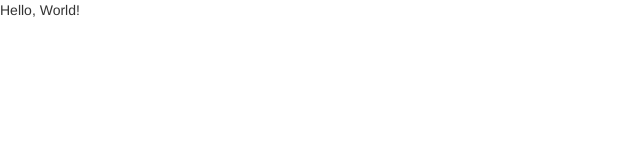
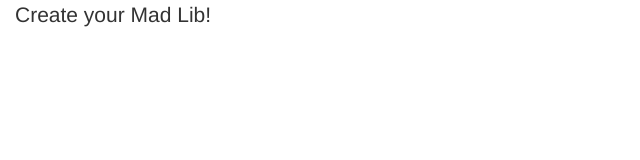
Before and after one commit to derekkoch/MadLib-demo, a plain HTML site: page index.html in a window 1280 px wide. Shown: the whole page, without its empty margins (0-640 px from the left). Drawn offline with nearby package versions, Linux system fonts and the light colour scheme.

Commit message:
Create Mad Lib Section.

```diff
--- a/index.html
+++ b/index.html
@@ -14,7 +14,18 @@
   </head>
 
   <body>
-    <p>Hello, World!</p>
+    <div class="container-fluid">
+
+      <!-- Mad Lib -->
+        <div class="row">
+
+          <div class="col-xs-12">
+            <p id="mad_lib" class="lead">Create your Mad Lib!</p>
+          </div>
+
+        </div>
+
+    </div>
   </body>
 
 </html>
```
